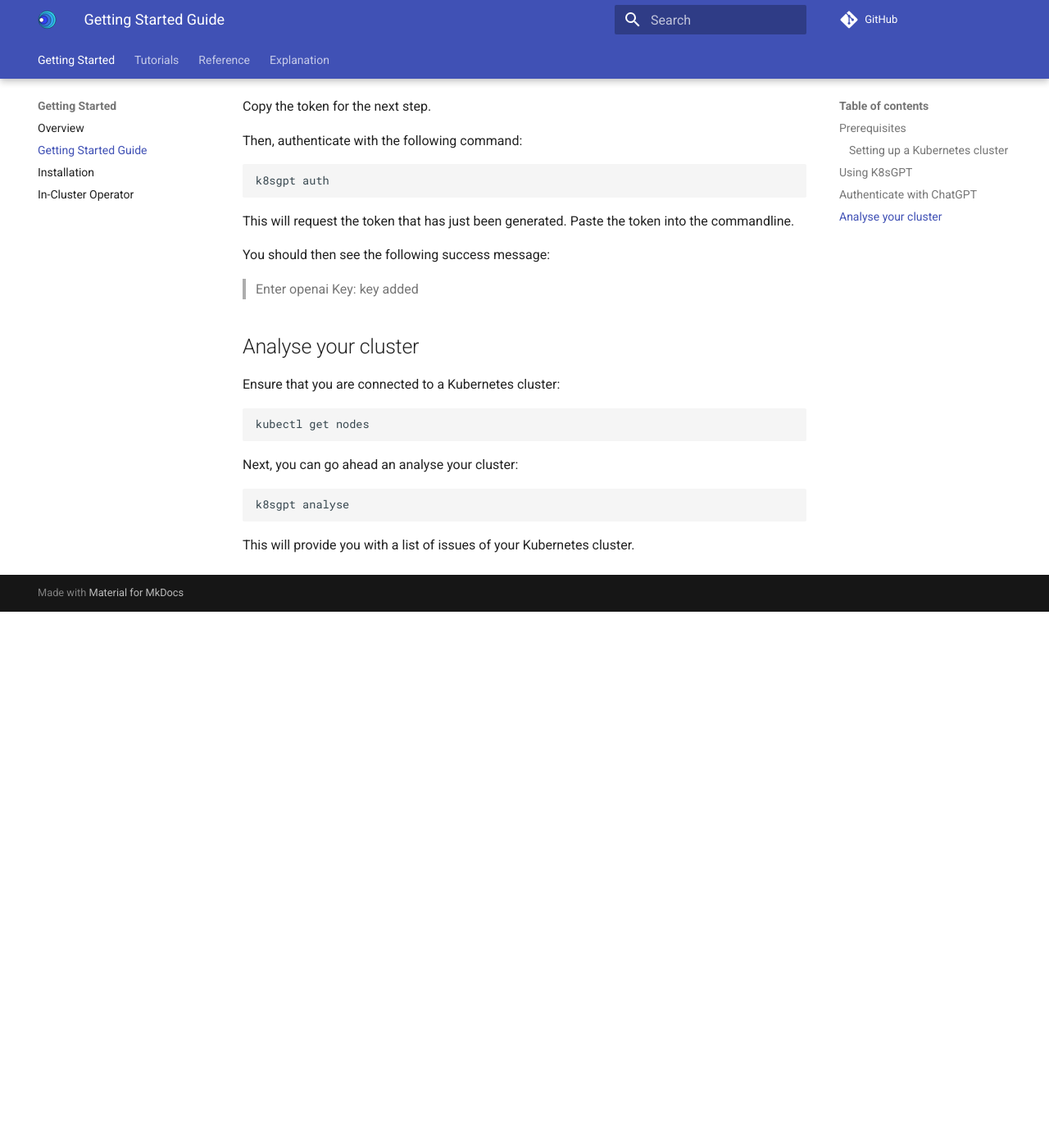
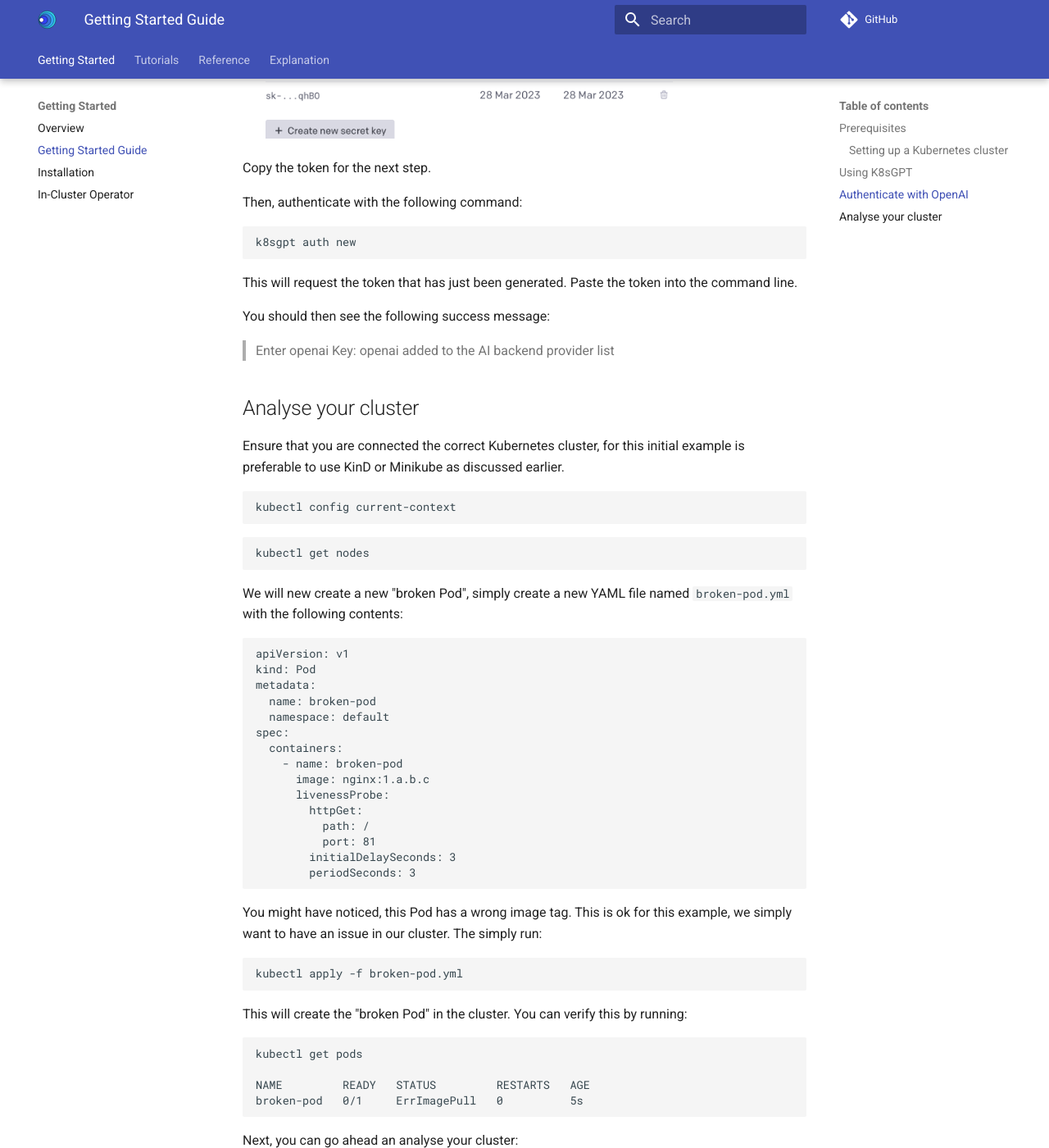
Before and after one commit to k8sgpt-ai/docs, an MkDocs documentation site: the page built from docs/getting-started/getting-started.md, in a window 1280 px wide and 1400 px high, scrolled down 1678 px. Shown: the whole window at 82% size. Built offline with MkDocs 1.6.1 and Material for MkDocs 9.7.7, drawn with Linux system fonts in a browser that asks for light colours; comment, search, counter and statistics services are not loaded; before the commit the page ends 2424 px from its top, so only the background shows below that; some of the changed text lies outside the part shown.

Commit message:
docs: Improved getting-started.md with example
Signed-off-by: Camilo Giraldo <camigira@gmail.com>

````diff
--- a/docs/getting-started/getting-started.md
+++ b/docs/getting-started/getting-started.md
@@ -7,10 +7,12 @@
 
 ### Setting up a Kubernetes cluster
 
-To give 'k8sgpt` a try, set up a basic KinD Kubernetes cluster if you are not connected to any other cluster.
+To give 'k8sgpt` a try, set up a basic "Kubernetes in Docker" like KinD or Minikube (if you are not connected to any other cluster).
 Please only use K8sGPT on environments XXX
 
-The [KinD documentation](https://kind.sigs.k8s.io/docs/user/quick-start/) provides several installation options to set up a local cluster with two commands.
+- The [KinD documentation](https://kind.sigs.k8s.io/docs/user/quick-start/) provides several installation options to set up a local cluster with two commands.
+
+- The [Minikube documentation](https://minikube.sigs.k8s.io/docs/start/) covers different Operative Systems and Architectures to set up a local Kubernetes cluster running on a Container or Virtual Machine.
 
 ## Using K8sGPT
 
@@ -42,7 +44,7 @@ Flags:
 Use "k8sgpt [command] --help" for more information about a command.
 ```
 
-## Authenticate with ChatGPT
+## Authenticate with OpenAI
 
 First, you will need to authenticate with your chosen backend. The backend is the AI provider such as OpenAI's ChatGPT.
 
@@ -54,7 +56,7 @@ Next, generate a token from the backend:
 k8sgpt generate
 ```
 
-This will provide you with a URL to generate a token, follow the URL from the commandline to your browser to then generate the token.
+This will provide you with a URL to generate a token, follow the URL from the command line to your browser to then generate the token.
 
 ![Generate a token on the OpenAI website](../imgs/generate-token.png)
 
@@ -63,20 +65,57 @@ Copy the token for the next step.
 Then, authenticate with the following command:
 
 ```bash
-k8sgpt auth
+k8sgpt auth new
 ```
 
-This will request the token that has just been generated. Paste the token into the commandline.
+This will request the token that has just been generated. Paste the token into the command line.
 
 You should then see the following success message:
-> Enter openai Key: key added
+> Enter openai Key: openai added to the AI backend provider list
 
 ## Analyse your cluster
 
-Ensure that you are connected to a Kubernetes cluster:
+Ensure that you are connected the correct Kubernetes cluster, for this initial example is preferable to use KinD or Minikube as discussed earlier.
+
+```bash
+kubectl config current-context
+```
 
 ```bash
 kubectl get nodes
+```
+
+We will new create a new "broken Pod", simply create a new YAML file named `broken-pod.yml` with the following contents:
+```yaml
+apiVersion: v1
+kind: Pod
+metadata:
+  name: broken-pod
+  namespace: default
+spec:
+  containers:
+    - name: broken-pod
+      image: nginx:1.a.b.c
+      livenessProbe:
+        httpGet:
+          path: /
+          port: 81
+        initialDelaySeconds: 3
+        periodSeconds: 3
+```
+You might have noticed, this Pod has a wrong image tag. This is ok for this example, we simply want to have an issue in our cluster. The simply run:
+
+```bash
+kubectl apply -f broken-pod.yml
+```
+
+This will create the "broken Pod" in the cluster. You can verify this by running:
+
+```bash
+kubectl get pods
+
+NAME         READY   STATUS         RESTARTS   AGE
+broken-pod   0/1     ErrImagePull   0          5s
 ```
 
 Next, you can go ahead an analyse your cluster:
@@ -85,4 +124,11 @@ Next, you can go ahead an analyse your cluster:
 k8sgpt analyse
 ```
 
-This will provide you with a list of issues of your Kubernetes cluster.
+This will provide you with a list of issues in your Kubernetes cluster, for our example you should have a message pointing the issue with the container image.
+
+```bash
+0 default/broken-pod(broken-pod)
+- Error: Back-off pulling image "nginx:1.a.b.c"
+```
+
+Congratulations! you have successfully created a local kubernetes cluster, deployed a "broken Pod" and analyzed it using k8sgpt.
````
